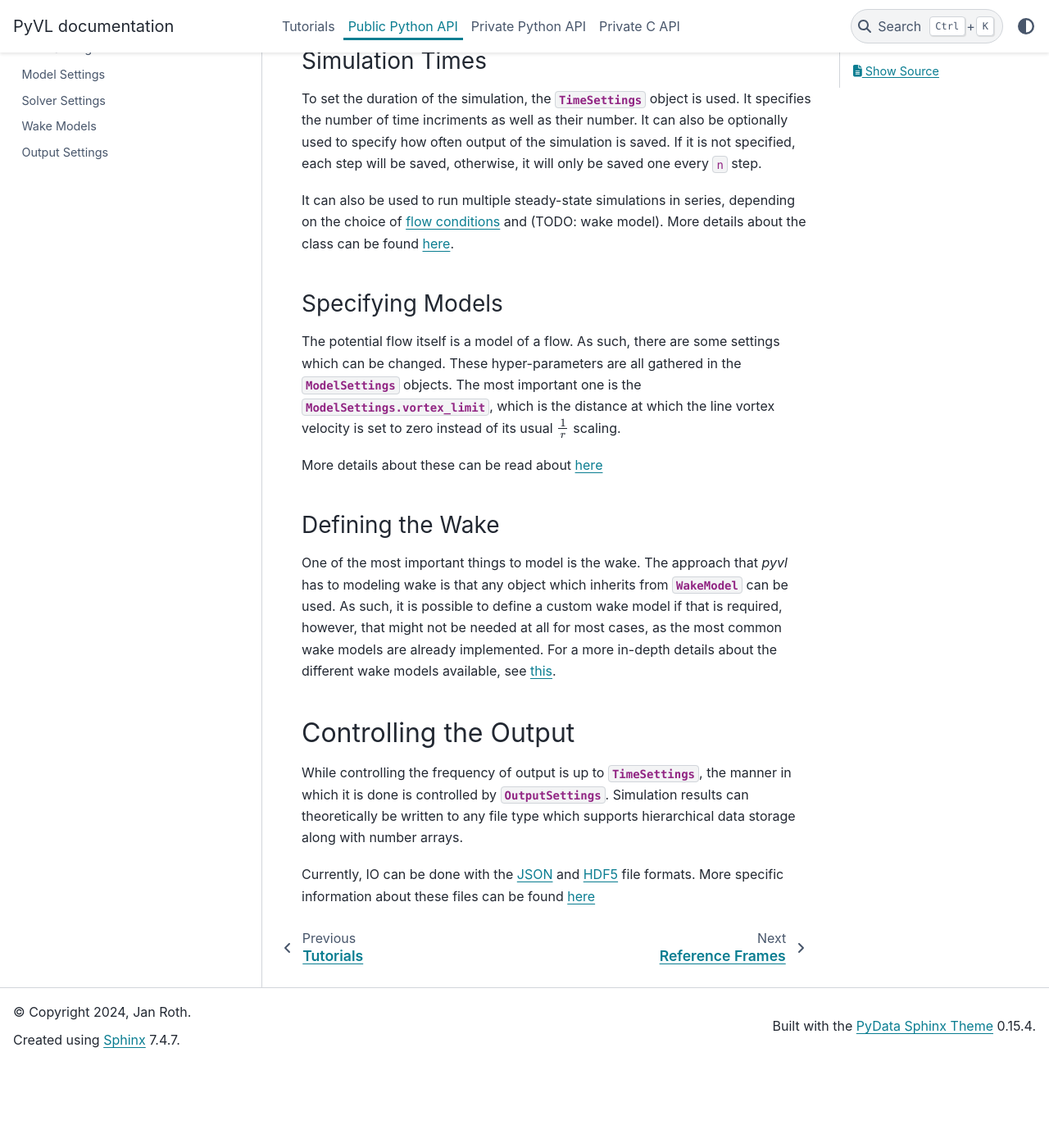
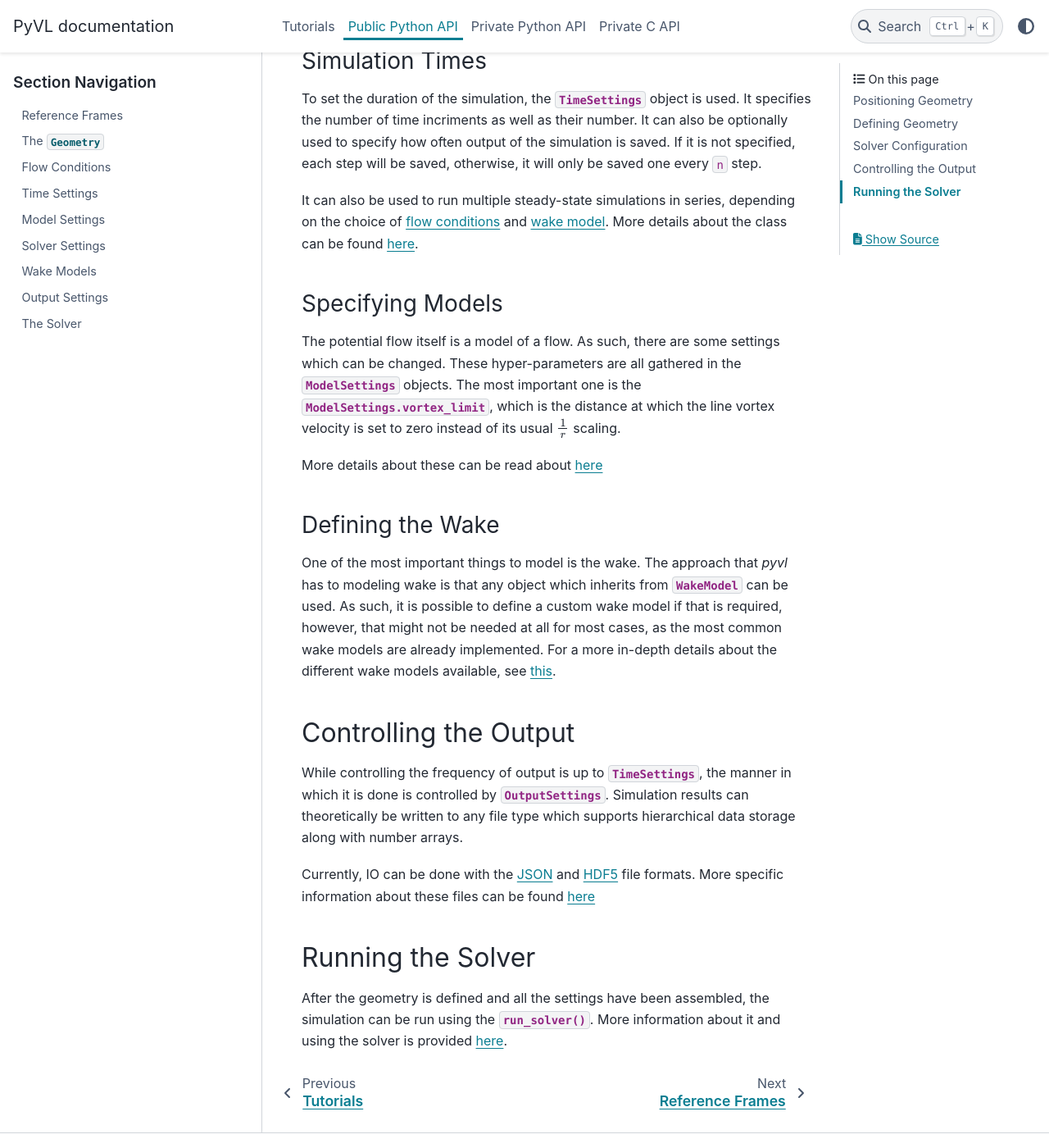
Before and after one commit to j4nr0th/pyvl, a Sphinx documentation site: the page built from doc/public_python/index.rst, in a window 1280 px wide and 1400 px high, scrolled down 1428 px. Shown: the whole window at 82% size. Built offline with Sphinx 7.4.7 and the PyData theme 0.15.4, drawn with Linux system fonts in a browser that asks for light colours; pages that are not in the unit, such as notebooks, are missing from menus; before the commit the page ends 2726 px from its top, so only the background shows below that.

Commit message:
docs(solver): document
Wrote minimal docs for the solver function. Will improve after I rework it.

```diff
--- a/doc/public_python/index.rst
+++ b/doc/public_python/index.rst
@@ -67,7 +67,7 @@
 otherwise, it will only be saved one every ``n`` step.
 
 It can also be used to run multiple steady-state simulations in series, depending on the choice
-of :ref:`flow conditions <pyvl.flow_conditions>` and (TODO: wake model). More details about the class
+of :ref:`flow conditions <pyvl.flow_conditions>` and :ref:`wake model <pyvl.wake_models>`. More details about the class
 can be found :ref:`here <pyvl.time_settings>`.
 
 Specifying Models
@@ -90,7 +90,7 @@
 different wake models available, see :ref:`this <pyvl.wake_models>`.
 
 Controlling the Output
----------------------
+----------------------
 
 While controlling the frequency of output is up to :class:`TimeSettings`, the manner in which it is done
 is controlled by :class:`OutputSettings`. Simulation results can theoretically be written to any file type
@@ -98,6 +98,13 @@
 
 Currently, IO can be done with the `JSON <https://www.json.org/>`_ and `HDF5 <https://www.hdfgroup.org/solutions/hdf5/>`_
 file formats. More specific information about these files can be found :ref:`here <pyvl.output_settings>`
+
+Running the Solver
+------------------
+
+After the geometry is defined and all the settings have been assembled, the simulation can be run
+using the :func:`run_solver`. More information about it and using the solver is provided
+:ref:`here <pyvl.solver>`.
 
 .. toctree::
     :maxdepth: 2
@@ -111,3 +118,4 @@
     solver_settings
     wake_models
     output_settings
+    solver
```
Also changed, not shown: doc/public_python/solver.rst (added, +11 -0 lines), 1 other file.
